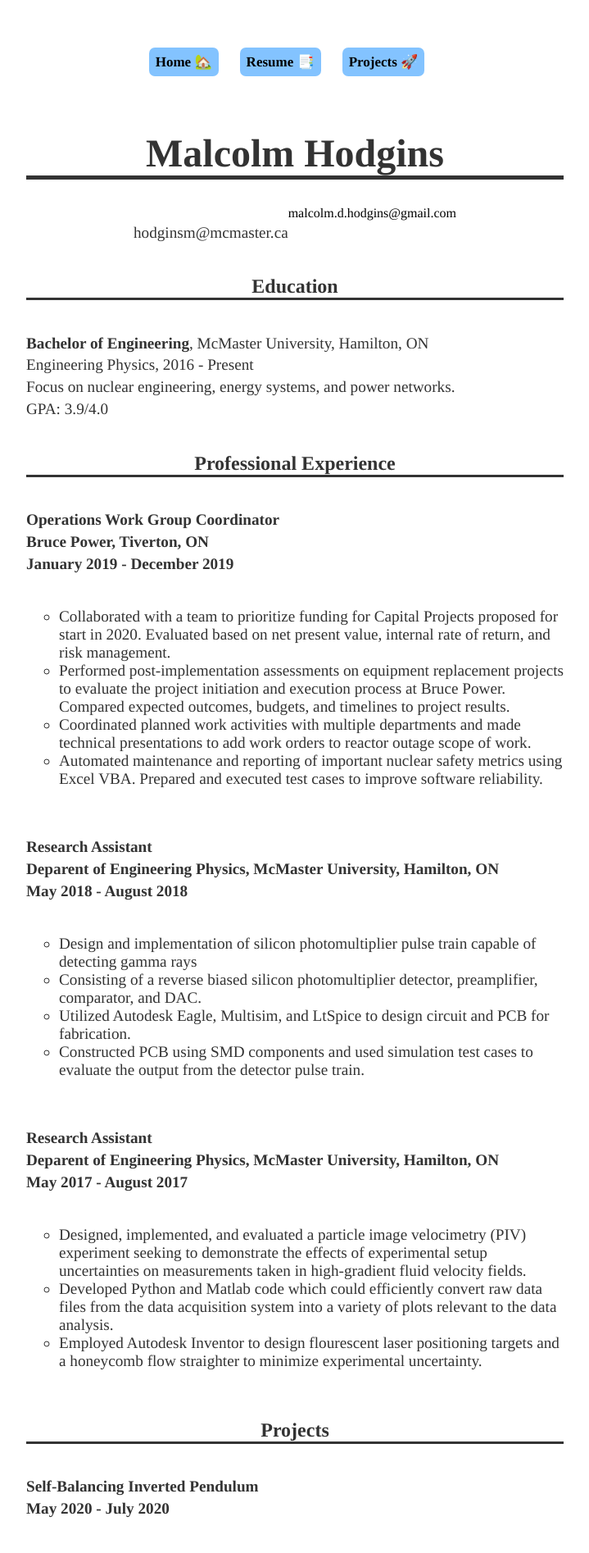
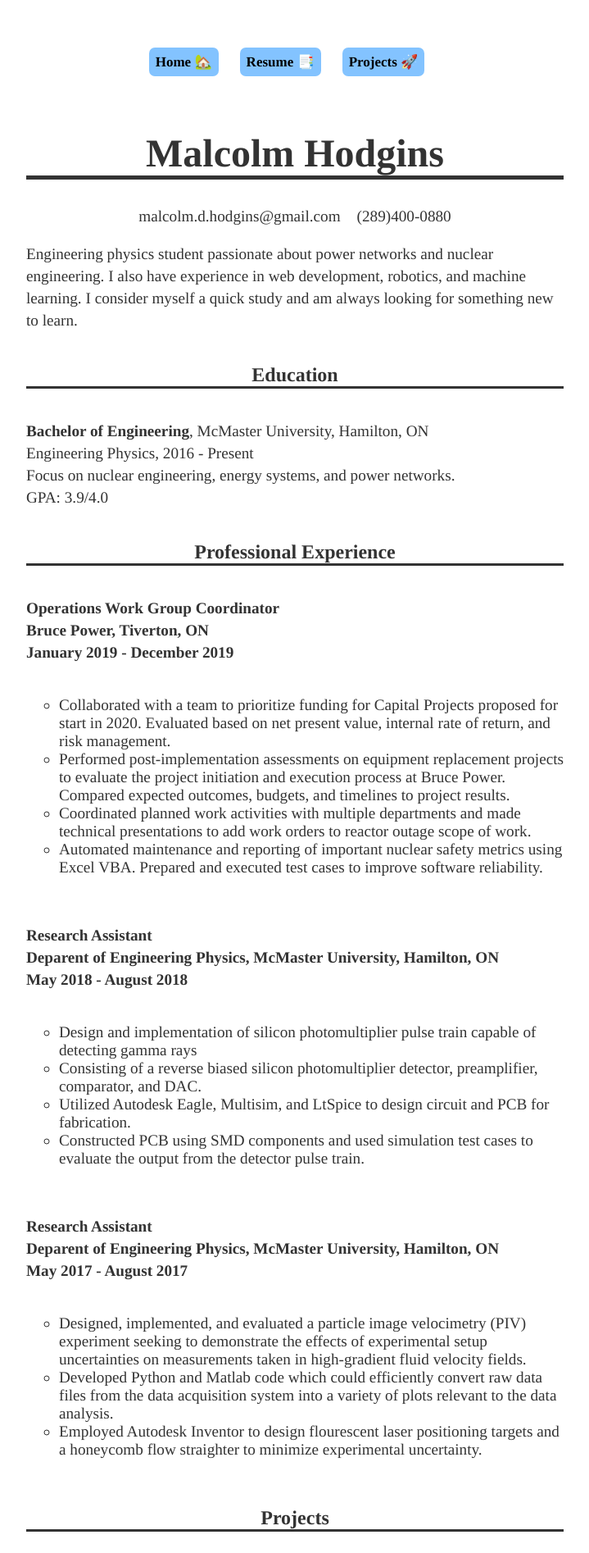
Before and after one commit to MalcolmHodgins/MalcolmHodgins.github.io, a Jekyll site: the page built from resume/index.html, in a window 1280 px wide. Shown: the top 1894 px of the page at 82% size, without its empty margins (280-999 px from the left). Built offline with Jekyll 4.4.1, drawn with Linux system fonts in a browser that asks for light colours.

Commit message:
resume additions

```diff
--- a/css/main.css
+++ b/css/main.css
@@ -80,6 +80,7 @@ nav ul li, footer ul li {
 
 .flex-container-resume-contact > div > p {
   font-size: 1.2em;
+  margin: 0px 10px;
 }
 
 .flex-container-resume {
--- a/resume/index.html
+++ b/resume/index.html
@@ -11,11 +11,21 @@ title: Malcolm Hodgins
 <div class="flex-container-resume-contact">
   <div>
     <p>
-      hodginsm@mcmaster.ca<br>
+      malcolm.d.hodgins@gmail.com
     </p>
   </div>
   <div>
-    malcolm.d.hodgins@gmail.com
+    <p>
+      (289)400-0880
+    </p>
+  </div>
+</div>
+
+<div class="flex-container-resume">
+  <div>
+    <p>
+      Engineering physics student passionate about power networks and nuclear engineering. I also have experience in web development, robotics, and machine learning. I consider myself a quick study and am always looking for something new to learn.
+    </p>
   </div>
 </div>
 
```
